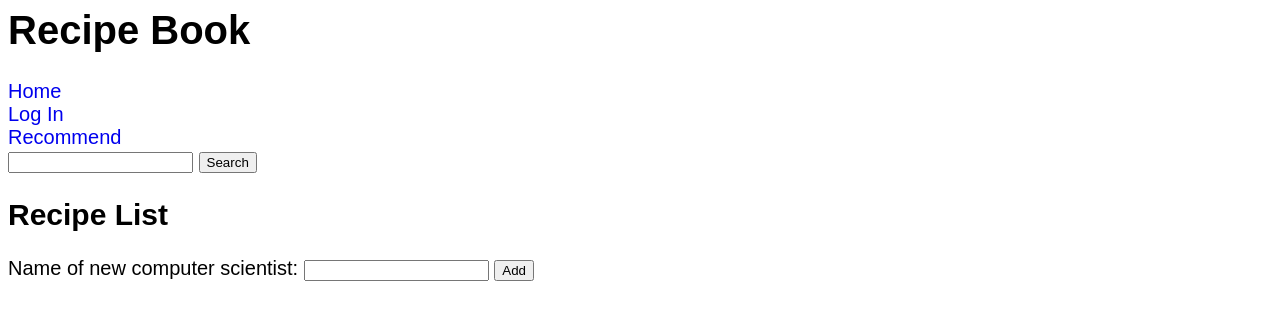
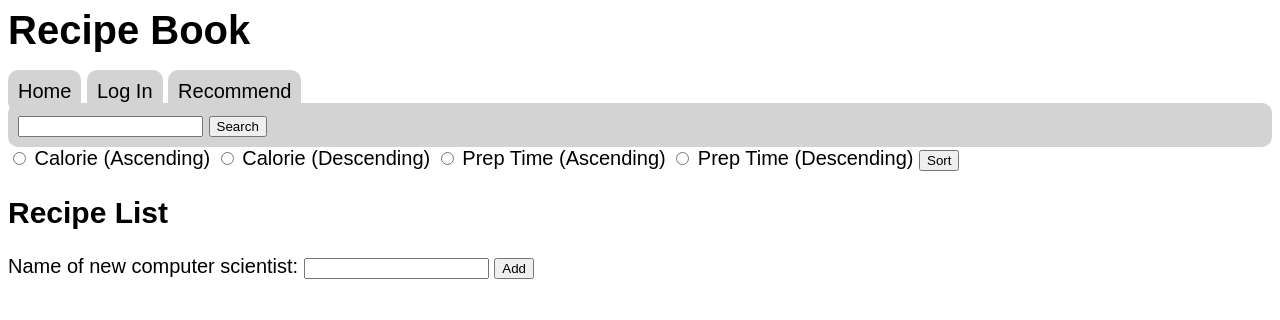
Before and after one commit to ericachensudo/RecipeDatabase, a Flask app: template templates/index.html in a window 1280 px wide. Shown: the top 320 px of the page. Run offline with Flask 2, Linux system fonts and the light colour scheme; the template is opened without the code that fills it, so the values that code supplies are empty; parts of the project's set-up code (start-up, migrations or seed data) failed here and were passed over.

Commit message:
added sort

```diff
--- a/server.py
+++ b/server.py
@@ -133,6 +133,8 @@ def index():
 @app.route('/search', methods=['POST'])
 def search():
   keyword = request.form['keyword']
+  if not keyword:
+    return redirect('/')
   return redirect('/search/'+keyword)
 
 @app.route('/search/<keyword>')
@@ -148,6 +150,34 @@ def search_result(keyword=None):
   cursor.close()
   dish = dict(dish = dishes)
   return render_template("search_result.html", **dish)
+
+
+@app.route('/sort', methods=['POST'])
+def sort():
+  sorting = request.form['sorting']
+  return redirect('/sort/'+sorting)
+
+@app.route('/sort/<sorting>')
+def sort_result(sorting=None):
+
+  criteria = sorting.split("_")[0]
+  order = sorting.split("_")[1]
+
+  if criteria=="calorie":
+    cursor = g.conn.execute("SELECT R.dish_id, R.dish_name, SUM(I.calorie*C.quantity) AS calorie FROM Recipe R, Contains C, Ingredients I WHERE R.dish_id=C.dish_id AND C.ingredient_id=I.ingredient_id GROUP BY R.dish_id ORDER BY calorie "+order+", R.dish_name "+order)
+  elif criteria=="prep":
+    criteria="prep_time"
+    cursor = g.conn.execute("SELECT dish_id, dish_name, prep_time FROM Recipe ORDER BY prep_time "+order+", dish_name "+order)
+  dishes = []
+  for result in cursor:
+    temp = dict()
+    temp['dish_id'] = result['dish_id']
+    temp['dish_name'] = result['dish_name']
+    temp[criteria] = result[criteria]
+    dishes.append(temp)
+  cursor.close()
+  dish = dict(dish = dishes)
+  return render_template("index.html", **dish)
 
 
 @app.route('/view/<id>')
--- a/templates/index.html
+++ b/templates/index.html
@@ -3,6 +3,14 @@
 {% block content %}
 
 <body>
+  <form method="POST" action="/sort">
+    <input type="radio" id="calorie_asc" name="sorting" value="calorie_asc"> Calorie (Ascending)
+    <input type="radio" id="calorie_desc" name="sorting" value="calorie_desc"> Calorie (Descending)
+    <input type="radio" id="prep_asc" name="sorting" value="prep_asc"> Prep Time (Ascending)
+    <input type="radio" id="prep_desc" name="sorting" value="prep_desc"> Prep Time (Descending)
+    <input type="submit" value="Sort">
+  </form>
+
   <h2>Recipe List</h2>
   <ul class="recipe_list">
     {% for n in dish %}
--- a/templates/layout.html
+++ b/templates/layout.html
@@ -5,10 +5,18 @@
       font-family: arial;
     }
 
-    .nav{
+    ul{
       list-style-type: none;
       margin: 0;
       padding: 0;
+    }
+
+    .nav_bar{
+      padding: 10px;
+      margin: 0;
+      background-color: lightgray;
+      color: black;
+      border-radius: 10px;
     }
 
     a:link { text-decoration: none; }
@@ -20,16 +28,17 @@
   <title>Recipe Book</title>
 
   <h1>Recipe Book</h1>
-  <ul class="nav">
-    <li><a href="/">Home</a></li>
-    <li><a href="/login">Log In</a></li>
-    <li><a href="/recommendations">Recommend</a></li>
-  </ul>
-  <form method="POST" action="/search">
-    <input type="text" name="keyword"> <input type="submit" value="Search">
+  <div >
+    <a class="nav_bar" href="/">Home</a>
+    <a class="nav_bar" href="/login">Log In</a>
+    <a class="nav_bar" href="/recommendations">Recommend</a>
+    <form class="nav_bar" method="POST" action="/search">
+      <input type="text" name="keyword"> <input type="submit" value="Search">
     </form>
+  </div>
 
-  <div class="container">
+
+  <div>
     {% block content %}
     {% endblock %}
 
```
